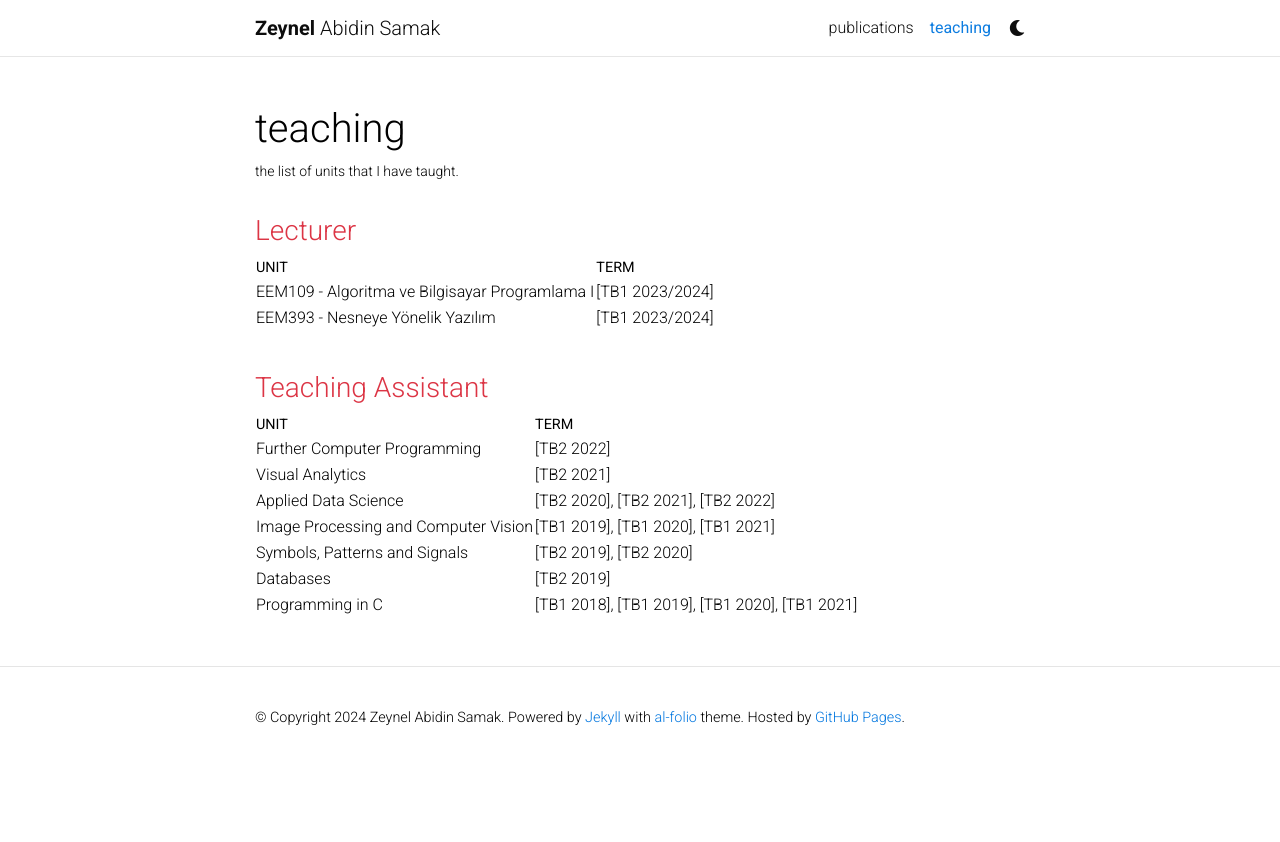
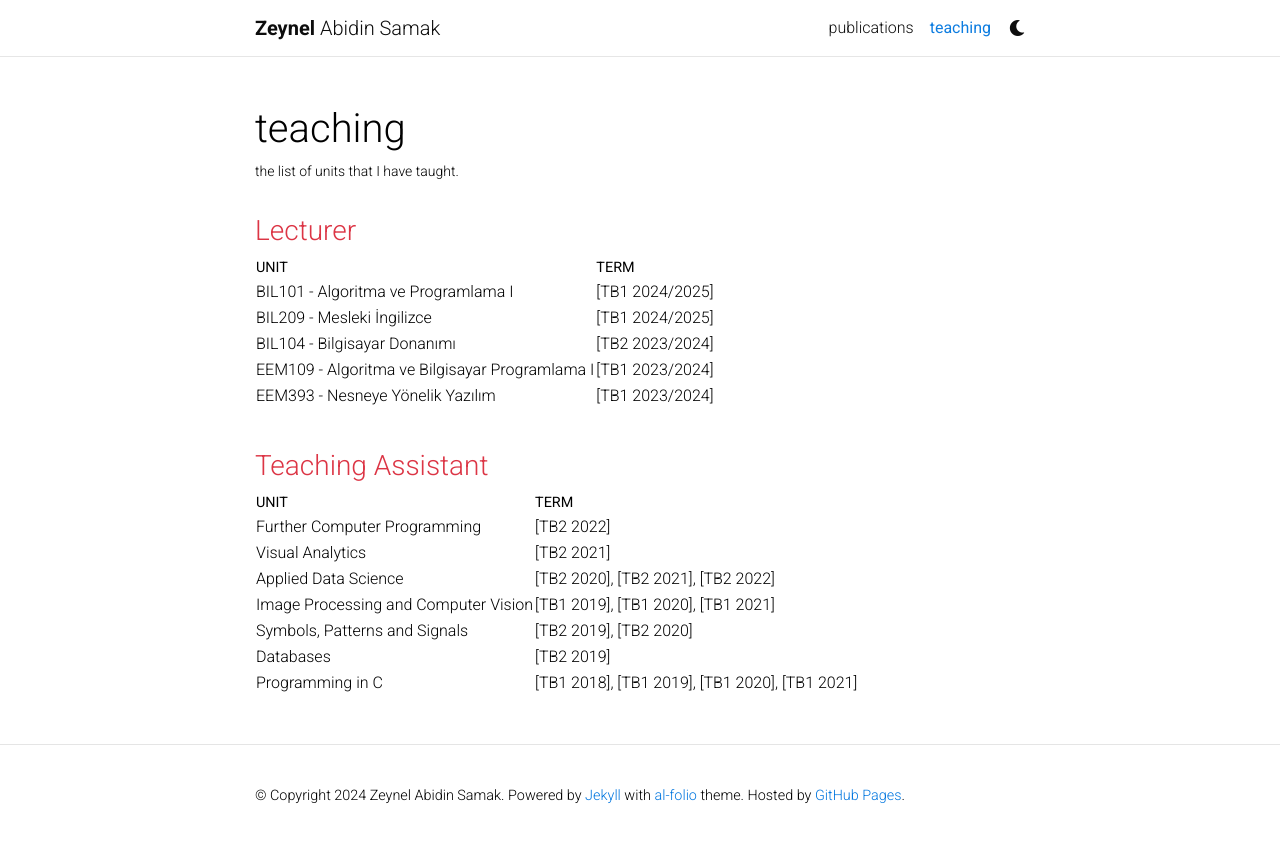
Before and after one commit to zeynelsamak/zeynelsamak.github.io, a Jekyll site: the page built from _pages/teaching.md, in a window 1280 px wide. Shown: the top 842 px of the page. Built offline with Jekyll 4.4.1, drawn with Linux system fonts in a browser that asks for light colours; full-size pictures stand in for the smaller copies a plugin makes; comment, search, counter and statistics services are not loaded; a style sheet for code colours, icons or effects is not loaded.

Commit message:
hiearchial update

```diff
--- a/_pages/teaching.md
+++ b/_pages/teaching.md
@@ -11,6 +11,9 @@ nav_order: 5
 
  | UNIT  |  TERM |
  |--------------------------------------------------|---------------------------------------|
+ | BIL101 - Algoritma ve  Programlama I |  [TB1 2024/2025] |
+ | BIL209 -	Mesleki İngilizce |  [TB1 2024/2025] |
+ | BIL104 - Bilgisayar Donanımı |  [TB2 2023/2024] |
  | EEM109 - Algoritma ve Bilgisayar Programlama I |  [TB1 2023/2024] |
  | EEM393 -	Nesneye Yönelik Yazılım |  [TB1 2023/2024] |
 
```
Also changed, not shown: _bibliography/papers.bib (+14 -0 lines), _news/multi_hierarchical.md (added, +7 -0 lines), assets/img/multi_hierarchical.png (added).
